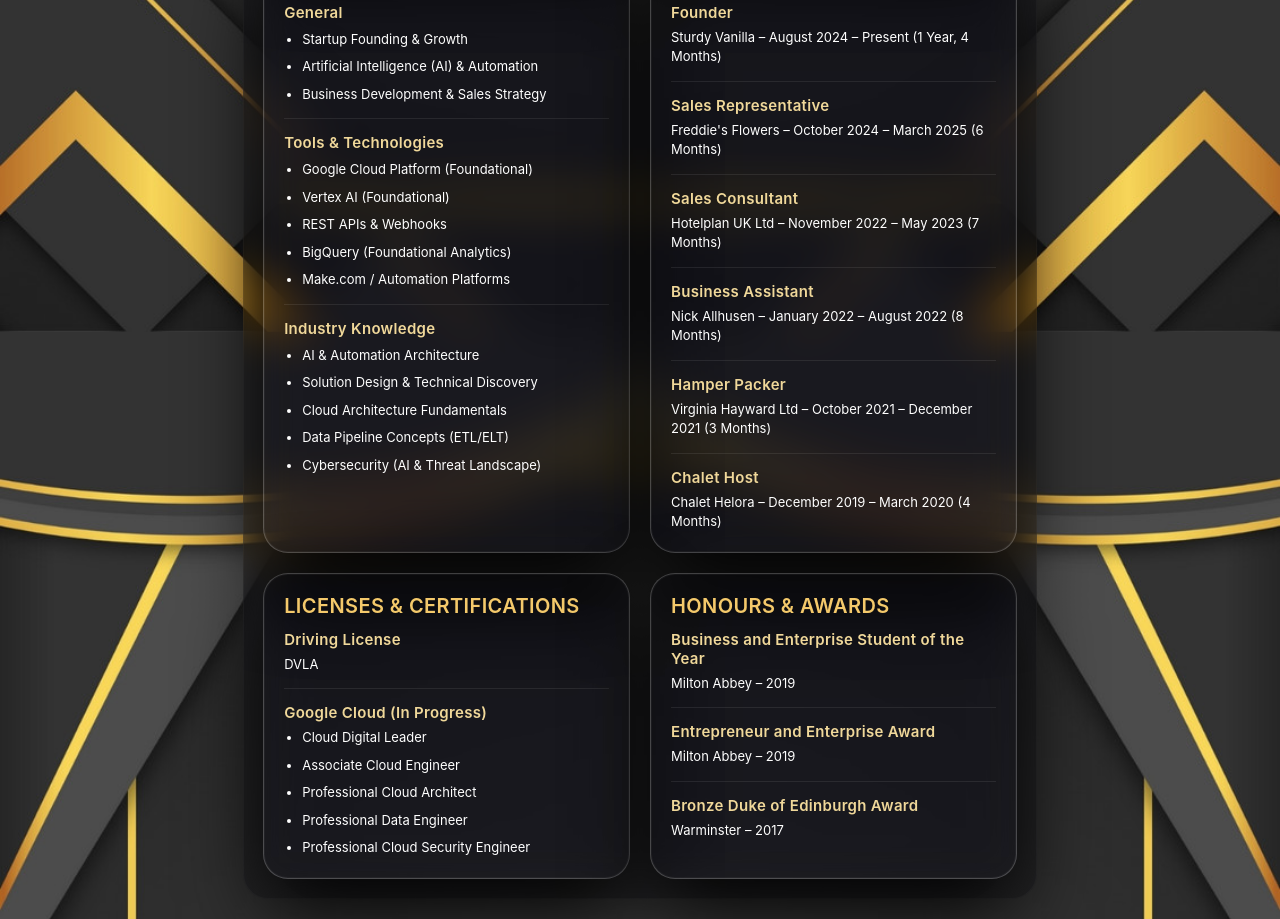
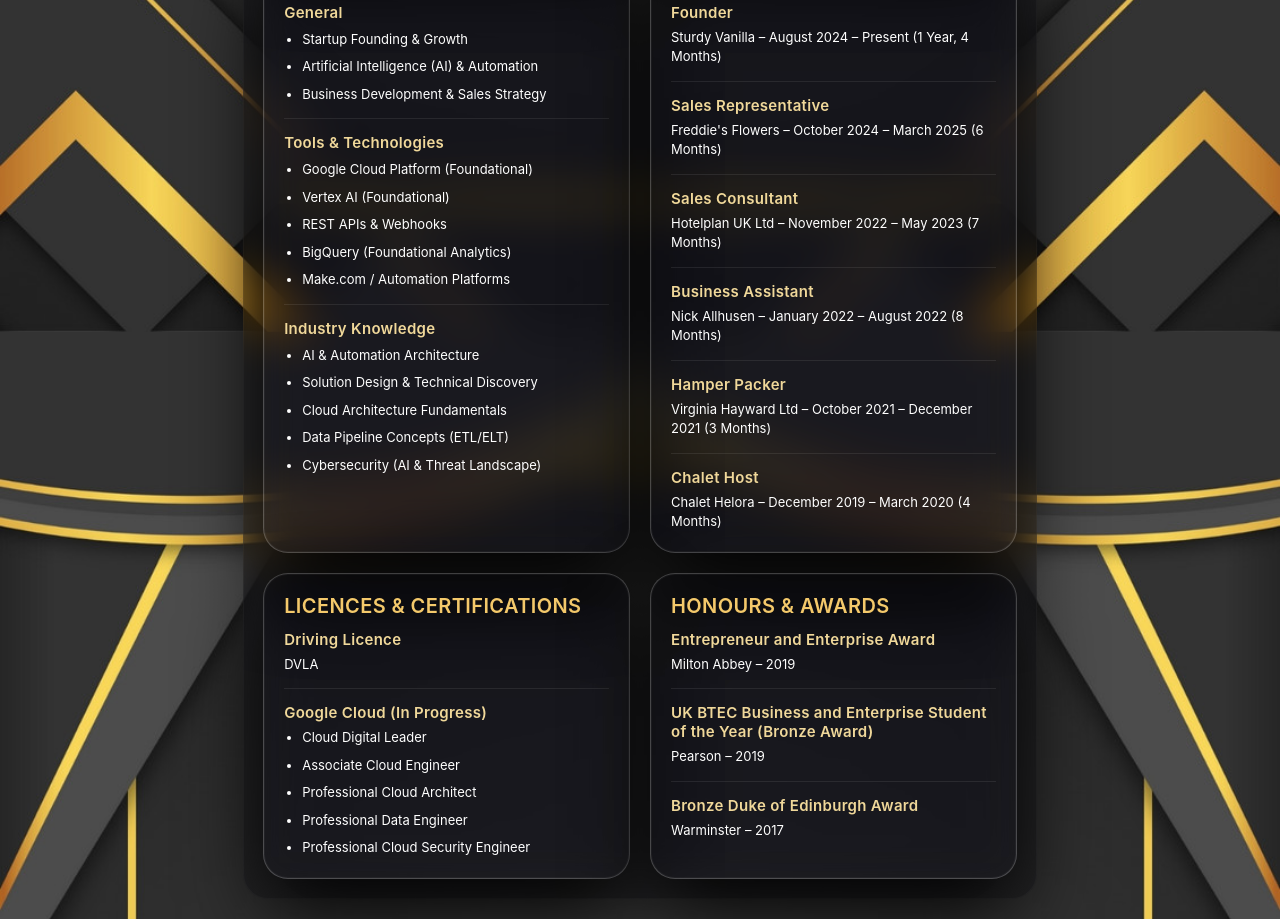
Before and after one commit to joesturdy01/cv, a website: page index.html in a window 1280 px wide. Shown: the part 1479-2398 px from the top of the page. Drawn offline with Linux system fonts and the light colour scheme; a web font is replaced by a local one.

Commit message:
Update CV: Fix UK spelling, update award names and organizations

```diff
--- a/index.html
+++ b/index.html
@@ -92,7 +92,7 @@
             "@type": "Organization",
             "name": "DVLA"
           },
-          "about": "Driving License"
+          "about": "Driving Licence"
         }
       ],
       "knowsAbout": [
@@ -124,7 +124,7 @@
       "award": [
         {
           "@type": "Award",
-          "name": "Business and Enterprise Student of the Year",
+          "name": "Entrepreneur and Enterprise Award",
           "awardedBy": {
             "@type": "Organization",
             "name": "Milton Abbey"
@@ -133,10 +133,10 @@
         },
         {
           "@type": "Award",
-          "name": "Entrepreneur and Enterprise Award",
+          "name": "UK BTEC Business and Enterprise Student of the Year (Bronze Award)",
           "awardedBy": {
             "@type": "Organization",
-            "name": "Milton Abbey"
+            "name": "Pearson"
           },
           "dateReceived": "2019"
         },
@@ -279,8 +279,8 @@
               <p>BTEC Level 3 National Diploma</p>
               <ul class="bullet-list">
                 <li>Design &amp; Technology: D* D = A* A</li>
+                <li>Understanding Enterprise and Entrepreneurship: D* = A*</li>
                 <li>Music Technology: M = B</li>
-                <li>Understanding Enterprise and Entrepreneurship: D* = A*</li>
               </ul>
             </article>
           </section>
@@ -353,9 +353,9 @@
 
           <!-- Licenses & Certifications: proof of formal qualifications -->
           <section class="glass-card equal-height-card">
-            <h2>Licenses &amp; Certifications</h2>
+            <h2>Licences &amp; Certifications</h2>
             <article>
-              <h3>Driving License</h3>
+              <h3>Driving Licence</h3>
               <p>DVLA</p>
             </article>
             <article>
@@ -374,12 +374,12 @@
           <section class="glass-card equal-height-card">
             <h2>Honours &amp; Awards</h2>
             <article>
-              <h3>Business and Enterprise Student of the Year</h3>
+              <h3>Entrepreneur and Enterprise Award</h3>
               <p>Milton Abbey – <time datetime="2019">2019</time></p>
             </article>
             <article>
-              <h3>Entrepreneur and Enterprise Award</h3>
-              <p>Milton Abbey – <time datetime="2019">2019</time></p>
+              <h3>UK BTEC Business and Enterprise Student of the Year (Bronze Award)</h3>
+              <p>Pearson – <time datetime="2019">2019</time></p>
             </article>
             <article>
               <h3>Bronze Duke of Edinburgh Award</h3>
@@ -438,9 +438,9 @@
               Nottingham Trent University, Milton Abbey
             </p>
             <p>
-              Certifications: DVLA Driving License,
-              Business and Enterprise Student of the Year,
-              Entrepreneur and Enterprise Award, Duke of Edinburgh Award
+              Certifications: DVLA Driving Licence,
+              Entrepreneur and Enterprise Award,
+              UK BTEC Business and Enterprise Student of the Year (Bronze Award), Duke of Edinburgh Award
             </p>
           </div>
         </div>
```
